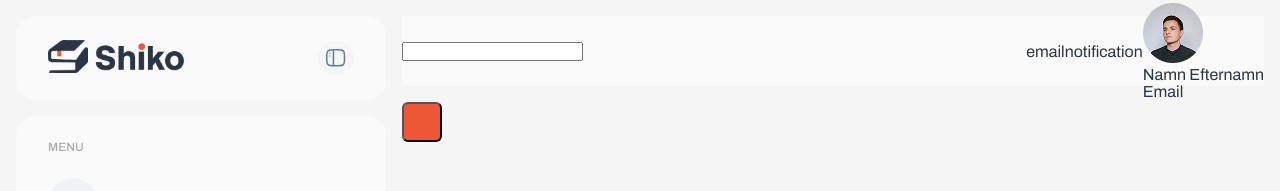
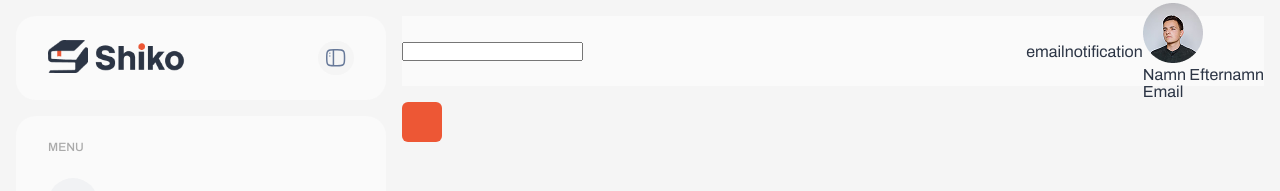
Before and after one commit to lms-cms25/frontend, a Next.js app: page / in a window 1280 px wide. Shown: the top 191 px of the page. Built offline with nearby package versions, Linux system fonts and the light colour scheme.

Commit message:
basic primary button style with background color and border radius

```diff
--- a/src/css/buttons/buttons.css
+++ b/src/css/buttons/buttons.css
@@ -1,3 +1,5 @@
 .primary-btn{
     background-color: var(--button-primary-background);
+    border-style: none;
+    cursor: pointer;
 }
```
